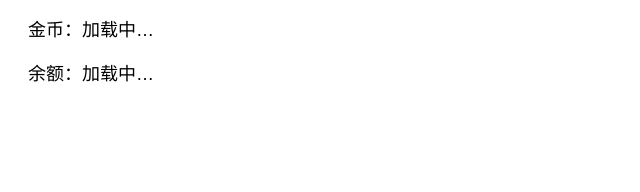
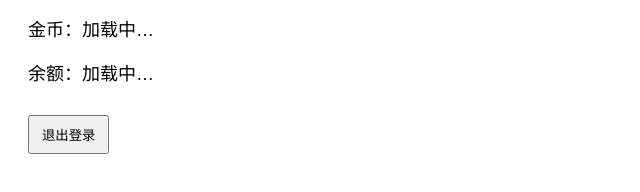
Before and after one commit to unine202520-cyber/Unine, a plain HTML site: page frontend/home.html in a window 1280 px wide. Shown: the part 146-338 px from the top of the page, without its empty margins (0-640 px from the left). Drawn offline with nearby package versions, Linux system fonts and the light colour scheme.

Commit message:
Update home.html

```diff
--- a/frontend/home.html
+++ b/frontend/home.html
@@ -7,17 +7,21 @@
   <style>
     body { font-family: sans-serif; padding: 20px; }
     .info { margin-top: 20px; font-size: 18px; }
+    button { margin-top: 12px; padding: 8px 12px; }
   </style>
 </head>
 <body>
   <h1>欢迎回来</h1>
+
   <div class="info">
     <p>账户：<span id="account">加载中…</span></p>
     <p>金币：<span id="coins">加载中…</span></p>
     <p>余额：<span id="balance">加载中…</span></p>
   </div>
 
-  <!-- 必须先加载 supabase-js，再加载客户端，再加载逻辑 -->
+  <button id="logoutBtn">退出登录</button>
+
+  <!-- 注意加载顺序：supabase-js -> supabaseClient.js (在项目根) -> 本页逻辑 -->
   <script src="https://cdn.jsdelivr.net/npm/@supabase/supabase-js@2"></script>
   <script src="../supabaseClient.js"></script>
   <script src="home.js"></script>
```
